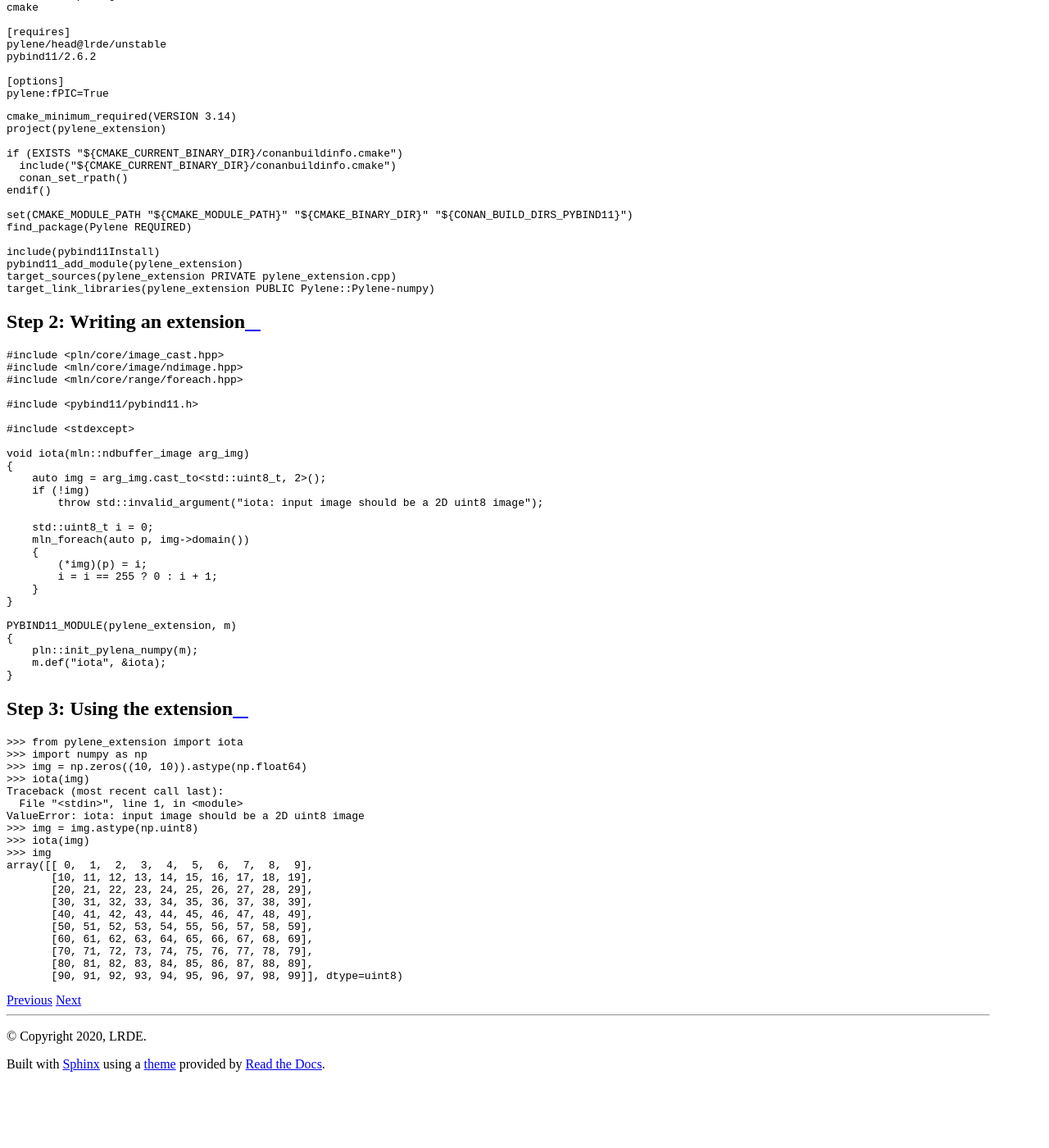
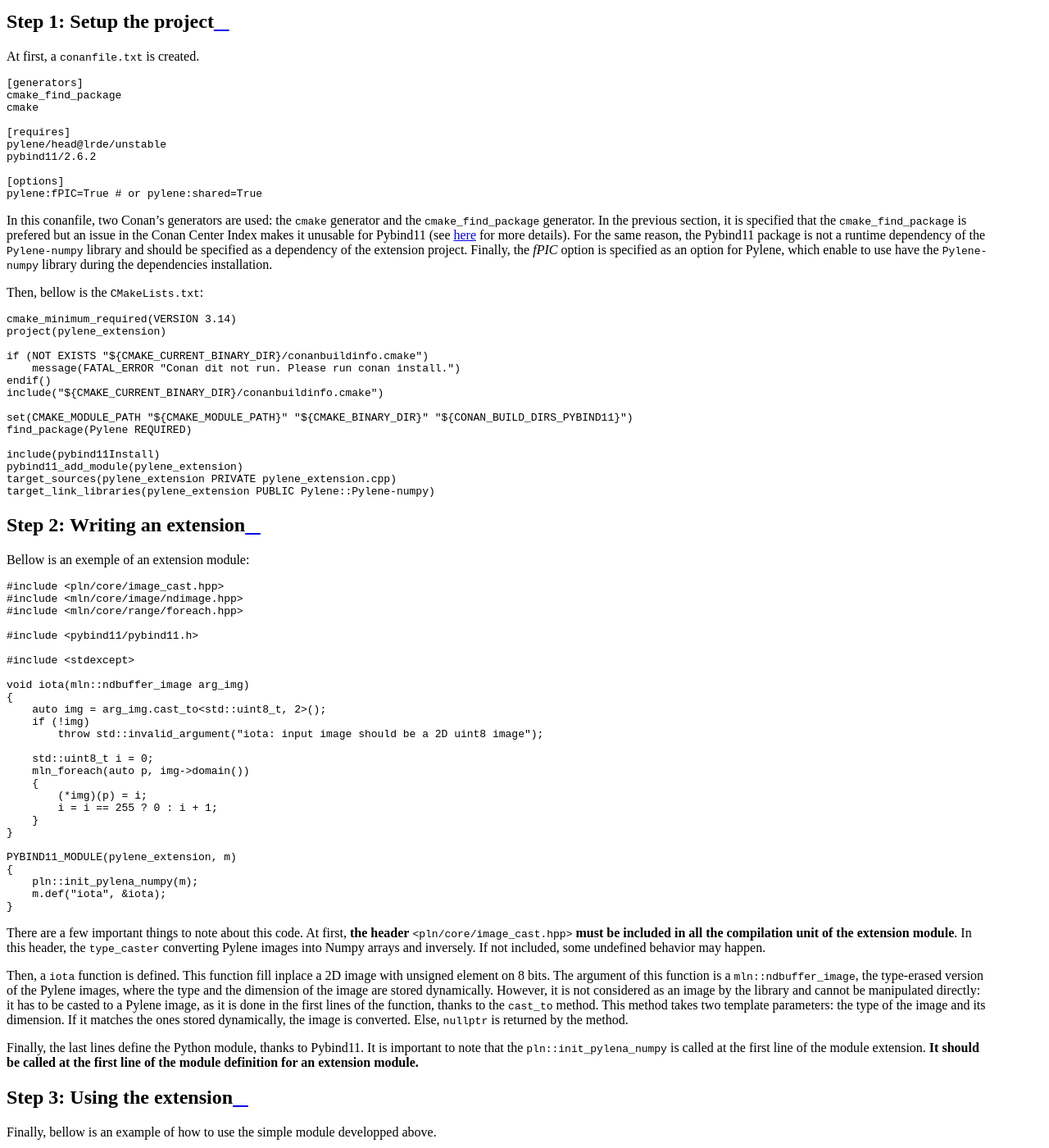
Before and after one commit to GerHobbelt/pylene, a Sphinx documentation site: the page built from doc/source/python/extension.rst, in a window 1280 px wide and 1400 px high, scrolled down 555 px. Shown: the whole window at 82% size. Built offline with Sphinx 7.4.7 and the Read the Docs theme 2.0.0, drawn with Linux system fonts in a browser that asks for light colours; before the commit the page ends 1870 px from its top, so only the background shows below that; some of the changed text lies outside the part shown.

Commit message:
Write an example of extension using Pylene-numpy

```diff
--- a/doc/source/python/extension.rst
+++ b/doc/source/python/extension.rst
@@ -1,8 +1,19 @@
 Writing an extension module
 ===========================
 
+When writing an algorithm in C++ is great for performance issue but it is not
+easy to prototype algorithms in this language. To solve this problem, Pylene
+provides a library, ``Pylene-numpy``, which makes the the automatic conversion
+between Pylene images and Numpy arrays, thanks to the Pybind11's
+``type_caster``.
+
+In the following, it is explained how to make use of this library to create an
+extension module.
+
 Step 1: Setup the project
 --------------------------
+
+At first, a ``conanfile.txt`` is created.
 
 .. code-block:: text
 
@@ -15,17 +26,30 @@ Step 1: Setup the project
     pybind11/2.6.2
 
     [options]
-    pylene:fPIC=True
+    pylene:fPIC=True # or pylene:shared=True
+
+In this conanfile, two Conan's generators are used: the ``cmake`` generator and
+the ``cmake_find_package`` generator. In the previous section, it is specified
+that the ``cmake_find_package`` is prefered but an issue in the Conan Center
+Index makes it unusable for Pybind11 (see `here
+<https://github.com/conan-io/conan-center-index/pull/4445>`_ for more details).
+For the same reason, the Pybind11 package is not a runtime dependency of the
+``Pylene-numpy`` library and should be specified as a dependency of the
+extension project. Finally, the `fPIC` option is specified as an option for
+Pylene, which enable to use have the ``Pylene-numpy`` library during the
+dependencies installation.
+
+Then, bellow is the ``CMakeLists.txt``:
 
 .. code-block:: cmake
 
     cmake_minimum_required(VERSION 3.14)
     project(pylene_extension)
 
-    if (EXISTS "${CMAKE_CURRENT_BINARY_DIR}/conanbuildinfo.cmake")
-      include("${CMAKE_CURRENT_BINARY_DIR}/conanbuildinfo.cmake")
-      conan_set_rpath()
+    if (NOT EXISTS "${CMAKE_CURRENT_BINARY_DIR}/conanbuildinfo.cmake")
+        message(FATAL_ERROR "Conan dit not run. Please run conan install.")
     endif()
+    include("${CMAKE_CURRENT_BINARY_DIR}/conanbuildinfo.cmake")
 
     set(CMAKE_MODULE_PATH "${CMAKE_MODULE_PATH}" "${CMAKE_BINARY_DIR}" "${CONAN_BUILD_DIRS_PYBIND11}")
     find_package(Pylene REQUIRED)
@@ -35,8 +59,11 @@ Step 1: Setup the project
     target_sources(pylene_extension PRIVATE pylene_extension.cpp)
     target_link_libraries(pylene_extension PUBLIC Pylene::Pylene-numpy)
 
+
 Step 2: Writing an extension
 ----------------------------
+
+Bellow is an exemple of an extension module:
 
 .. code-block:: cpp
 
@@ -68,8 +95,31 @@ Step 2: Writing an extension
         m.def("iota", &iota);
     }
 
+There are a few important things to note about this code. At first,
+**the header** ``<pln/core/image_cast.hpp>``
+**must be included in all the compilation unit of the extension module**.
+In this header, the ``type_caster`` converting Pylene images into Numpy
+arrays and inversely. If not included, some undefined behavior may happen.
+
+Then, a ``iota`` function is defined. This function fill inplace a 2D image with
+unsigned element on 8 bits. The argument of this function is a
+``mln::ndbuffer_image``, the type-erased version of the Pylene images, where the
+type and the dimension of the image are stored dynamically. However, it is not
+considered as an image by the library and cannot be manipulated directly: it has
+to be casted to a Pylene image, as it is done in the first lines of the
+function, thanks to the ``cast_to`` method. This method takes two template
+parameters: the type of the image and its dimension. If it matches the ones
+stored dynamically, the image is converted. Else, ``nullptr`` is returned by the
+method.
+
+Finally, the last lines define the Python module, thanks to Pybind11. It is
+important to note that the ``pln::init_pylena_numpy`` is called at the first
+line of the module extension. **It should be called at the first line of the module definition for an extension module.**
+
 Step 3: Using the extension
 ---------------------------
+
+Finally, bellow is an example of how to use the simple module developped above.
 
 >>> from pylene_extension import iota
 >>> import numpy as np
```
Also changed, not shown: doc/source/python/first_step.rst (+27 -14 lines).
